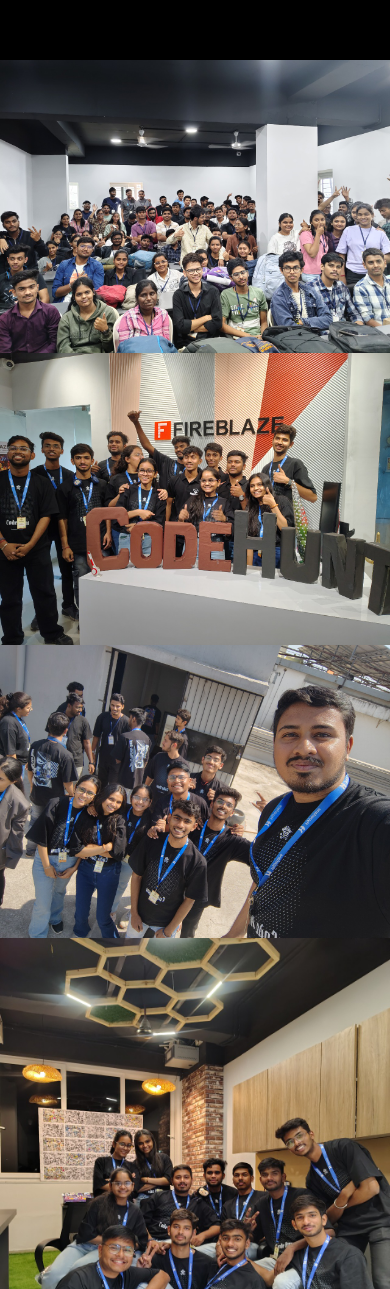
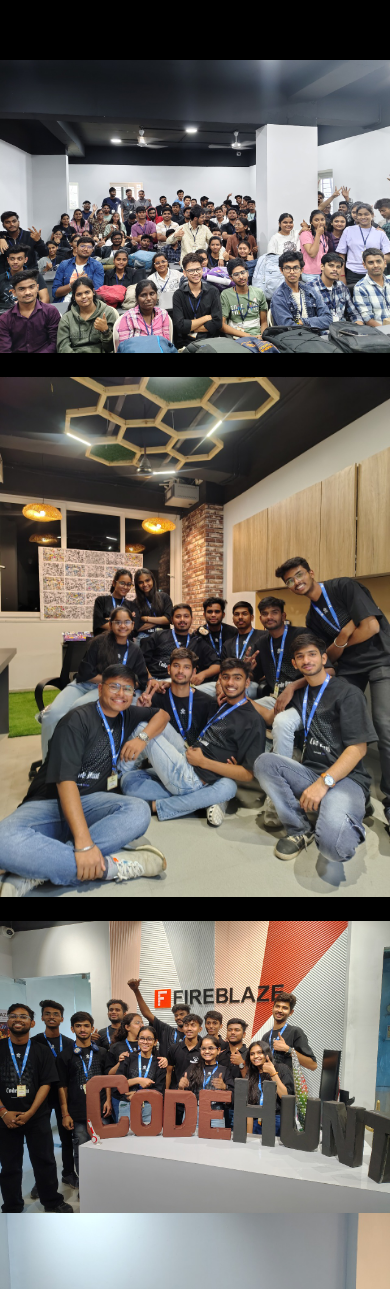
Before and after one commit to codetechie18/H4B-Main, a React (Vite) app: page /gallery in a window 390 px wide. Shown: the part 279-1568 px from the top of the page. Built offline with nearby package versions, Linux system fonts and the light colour scheme; a web font is replaced by a local one.

Commit message:
Gallary Responsive

```diff
--- a/src/Pages/Gallery.jsx
+++ b/src/Pages/Gallery.jsx
@@ -15,36 +15,41 @@
 
   const CornerBorderWrapper = ({ children }) => (
     <div className="relative">
-      <div className="relative p-1 rounded-lg overflow-hidden border border-white">
+      <div className="relative p-1 rounded-lg overflow-hidden border border-red">
         {children}
-        <div className="absolute top-0 left-0 w-4 h-4 border-t-2 border-l-2 border-green-500 z-20" />
-        <div className="absolute top-0 right-0 w-4 h-4 border-t-2 border-r-2 border-green-500 z-20" />
-        <div className="absolute bottom-0 left-0 w-4 h-4 border-b-2 border-l-2 border-green-500 z-20" />
-        <div className="absolute bottom-0 right-0 w-4 h-4 border-b-2 border-r-2 border-green-500 z-20" />
+        <div className="absolute top-0 left-0 w-3 h-3 sm:w-4 sm:h-4 border-t-2 border-l-2 border-green-500 z-20" />
+        <div className="absolute top-0 right-0 w-3 h-3 sm:w-4 sm:h-4 border-t-2 border-r-2 border-green-500 z-20" />
+        <div className="absolute bottom-0 left-0 w-3 h-3 sm:w-4 sm:h-4 border-b-2 border-l-2 border-green-500 z-20" />
+        <div className="absolute bottom-0 right-0 w-3 h-3 sm:w-4 sm:h-4 border-b-2 border-r-2 border-green-500 z-20" />
 
-        <div className="absolute top-0 left-0 w-4 h-4 border-t-2 border-l-2 border-white z-10" />
-        <div className="absolute top-0 right-0 w-4 h-4 border-t-2 border-r-2 border-white z-10" />
-        <div className="absolute bottom-0 left-0 w-4 h-4 border-b-2 border-l-2 border-white z-10" />
-        <div className="absolute bottom-0 right-0 w-4 h-4 border-b-2 border-r-2 border-white z-10" />
+        <div className="absolute top-0 left-0 w-3 h-3 sm:w-4 sm:h-4 border-t-2 border-l-2 border-white z-10" />
+        <div className="absolute top-0 right-0 w-3 h-3 sm:w-4 sm:h-4 border-t-2 border-r-2 border-white z-10" />
+        <div className="absolute bottom-0 left-0 w-3 h-3 sm:w-4 sm:h-4 border-b-2 border-l-2 border-white z-10" />
+        <div className="absolute bottom-0 right-0 w-3 h-3 sm:w-4 sm:h-4 border-b-2 border-r-2 border-white z-10" />
       </div>
     </div>
   );
 
   return (
-    <div className="relative min-h-screen bg-black text-white p-4 overflow-hidden">
-      <div className="text-center mb-8 mt-4">
+    <div className="relative min-h-screen bg-black text-white p-2 sm:p-4 overflow-hidden">
+      <div className="text-center mb-4 sm:mb-8 mt-2 sm:mt-4">
         <AnimatedTitle
           title="<b>Highlights</b>"
-          containerClass="mt-8 !text-black text-center reveal-element"
+          containerClass="mt-4 sm:mt-8 !text-black text-center reveal-element"
         />
       </div>
 
-      <div className="relative w-full mx-auto md:pl-24 px-2">
-        <div className="grid grid-cols-1 gap-6 md:grid-cols-12 md:grid-rows-5 md:gap-4">
-          {/* Card 1 */}
-          <div className="md:col-span-5">
+      <div className="relative w-full mx-auto px-1 sm:px-2 md:pl-6 lg:pl-12 xl:pl-24">
+        {/* Use CSS Grid with responsive adjustments, but maintain original layout */}
+        <div className="grid grid-cols-1 gap-4 sm:gap-5 md:gap-6
+                        sm:grid-cols-2
+                        md:grid-cols-6
+                        lg:grid-cols-12 lg:grid-rows-5">
+
+          {/* Card 1 - Image */}
+          <div className="sm:col-span-1 md:col-span-3 lg:col-span-5">
             <CornerBorderWrapper>
-              <div className="bg-white text-black font-bold text-xl flex justify-center items-center h-60">
+              <div className="bg-transperent text-black font-bold text-xl flex justify-center items-center h-40 sm:h-48 md:h-60">
                 <img
                   src="/img/img1.jpg"
                   alt="description"
@@ -54,10 +59,39 @@
             </CornerBorderWrapper>
           </div>
 
-          {/* Card 2 */}
-          <div className="md:col-span-5 md:col-start-4 md:row-start-2">
+          {/* Card 9 - Stats Card */}
+          <div className="sm:col-span-1 md:col-span-3 lg:col-span-3 lg:col-start-6 lg:row-start-1">
+            <div className="bg-transperent text-green-500 font-bold flex flex-col justify-center items-center h-32 sm:h-40 md:h-full py-4 sm:py-6 md:py-0">
+              <span className="text-3xl sm:text-4xl md:text-5xl lg:text-7xl font-extrabold">500+</span>
+              <span className="text-base sm:text-lg md:text-xl font-semibold mt-1">Hackers</span>
+            </div>
+          </div>
+
+          {/* Card 4 - Tall Image */}
+          <div className="sm:col-span-1 md:col-span-3 lg:col-span-3 lg:row-span-3 lg:col-start-9 lg:row-start-1">
             <CornerBorderWrapper>
-              <div className="bg-white text-black font-bold text-xl flex justify-center items-center h-60">
+              <div className="h-40 sm:h-48 md:h-full w-full">
+                <img
+                  src="/img/img4.jpg"
+                  alt="description"
+                  className="w-full h-full object-cover rounded-md"
+                />
+              </div>
+            </CornerBorderWrapper>
+          </div>
+
+          {/* Card 10 - Stats Card */}
+          <div className="sm:col-span-1 md:col-span-3 lg:col-span-3 lg:col-start-1 lg:row-start-2">
+            <div className="bg-transperent text-green-500 font-bold flex flex-col justify-center items-center h-32 sm:h-40 md:h-full py-4 sm:py-6 md:py-0">
+              <span className="text-3xl sm:text-4xl md:text-5xl lg:text-7xl font-extrabold">24+</span>
+              <span className="text-base sm:text-lg md:text-xl font-semibold mt-1">Hack Hours</span>
+            </div>
+          </div>
+
+          {/* Card 2 - Image */}
+          <div className="sm:col-span-1 md:col-span-3 lg:col-span-5 lg:col-start-4 lg:row-start-2">
+            <CornerBorderWrapper>
+              <div className="bg-transperent text-black font-bold text-xl flex justify-center items-center h-40 sm:h-48 md:h-60">
                 <img
                   src="/img/img2.jpg"
                   alt="description"
@@ -67,10 +101,31 @@
             </CornerBorderWrapper>
           </div>
 
-          {/* Card 3 */}
-          <div className="md:col-span-5 md:col-start-7 md:row-start-3">
+          {/* Card 6 - Tall Image */}
+          <div className="sm:col-span-1 md:col-span-2 lg:col-span-3 lg:row-span-3 lg:col-start-1 lg:row-start-3">
             <CornerBorderWrapper>
-              <div className="bg-white text-black font-bold text-xl flex justify-center items-center h-60">
+              <div className="bg-transperent text-black font-bold text-xl flex justify-center items-center h-40 sm:h-48 md:h-full">
+                <img
+                  src="/img/img6.jpg"
+                  alt="description"
+                  className="w-full h-full object-cover rounded-md"
+                />
+              </div>
+            </CornerBorderWrapper>
+          </div>
+
+          {/* Card 11 - Stats Card */}
+          <div className="sm:col-span-1 md:col-span-2 lg:col-span-3 lg:col-start-4 lg:row-start-3">
+            <div className="bg-transperent text-green-500 font-bold flex flex-col justify-center items-center h-32 sm:h-40 md:h-full py-4 sm:py-6 md:py-0">
+              <span className="text-3xl sm:text-4xl md:text-5xl lg:text-7xl font-extrabold">24+</span>
+              <span className="text-base sm:text-lg md:text-xl font-semibold mt-1">Hack Hours</span>
+            </div>
+          </div>
+
+          {/* Card 3 - Image */}
+          <div className="sm:col-span-1 md:col-span-2 lg:col-span-5 lg:col-start-7 lg:row-start-3">
+            <CornerBorderWrapper>
+              <div className="bg-transperent text-black font-bold text-xl flex justify-center items-center h-40 sm:h-48 md:h-60">
                 <img
                   src="/img/img3.jpg"
                   alt="description"
@@ -80,12 +135,20 @@
             </CornerBorderWrapper>
           </div>
 
-          {/* Card 4 */}
-          <div className="md:col-span-3 md:row-span-3 md:col-start-9 md:row-start-1 h-full">
+          {/* Card 12 - Stats Card */}
+          <div className="sm:col-span-1 md:col-span-3 lg:col-span-2 lg:row-span-3 lg:col-start-9 lg:row-start-3">
+            <div className="bg-transperent text-green-600 font-bold flex flex-col justify-center items-center h-32 sm:h-40 md:h-full py-4 sm:py-6 md:py-0">
+              <span className="text-3xl sm:text-4xl md:text-5xl lg:text-7xl font-extrabold">50+</span>
+              <span className="text-base sm:text-lg md:text-xl font-semibold mt-1">Partners</span>
+            </div>
+          </div>
+
+          {/* Card 7 - Image */}
+          <div className="sm:col-span-1 md:col-span-3 lg:col-span-4 lg:row-span-2 lg:col-start-1 lg:row-start-5">
             <CornerBorderWrapper>
-              <div className="h-full w-full">
+              <div className="bg-transperent text-black font-bold text-xl flex justify-center items-center h-40 sm:h-48 md:h-60">
                 <img
-                  src="/img/img4.jpg"
+                  src="/img/game1.jpg"
                   alt="description"
                   className="w-full h-full object-cover rounded-md"
                 />
@@ -93,10 +156,20 @@
             </CornerBorderWrapper>
           </div>
 
-          {/* Card 5 */}
-          <div className="md:col-span-5 md:row-span-2 md:col-start-4 md:row-start-4">
+          {/* Card 13 - Stats Card */}
+          <div className="sm:col-span-1 md:col-span-3 lg:col-span-2 lg:row-span-2 lg:col-start-5 lg:row-start-4">
+            <div className="bg-transperent text-green-600 font-bold flex flex-col justify-center items-center h-32 sm:h-40 md:h-full py-4 sm:py-6 md:py-0">
+              <span className="text-3xl sm:text-4xl md:text-5xl lg:text-7xl font-extrabold">10+</span>
+              <span className="text-base sm:text-lg md:text-xl font-semibold mt-1 text-center">
+                Successful Events
+              </span>
+            </div>
+          </div>
+
+          {/* Card 5 - Image */}
+          <div className="sm:col-span-1 md:col-span-3 lg:col-span-5 lg:row-span-2 lg:col-start-4 lg:row-start-4">
             <CornerBorderWrapper>
-              <div className="bg-white text-black font-bold text-xl flex justify-center items-center h-60">
+              <div className="bg-transperent text-black font-bold text-xl flex justify-center items-center h-40 sm:h-48 md:h-60">
                 <img
                   src="/img/img5.jpg"
                   alt="description"
@@ -106,36 +179,10 @@
             </CornerBorderWrapper>
           </div>
 
-          {/* Card 6 */}
-          <div className="md:col-span-3 md:row-span-3 md:col-start-1 md:row-start-3">
+          {/* Card 8 - Image */}
+          <div className="sm:col-span-1 md:col-span-3 lg:col-span-5 lg:row-span-2 lg:col-start-7 lg:row-start-5">
             <CornerBorderWrapper>
-              <div className="bg-white text-black font-bold text-xl flex justify-center items-center h-full">
-                <img
-                  src="/img/img6.jpg"
-                  alt="description"
-                  className="w-full h-full object-cover rounded-md"
-                />
-              </div>
-            </CornerBorderWrapper>
-          </div>
-
-          {/* Card 7 */}
-          <div className="md:col-span-4 md:row-span-4 md:col-start-1 md:row-start-5">
-            <CornerBorderWrapper>
-              <div className="bg-white text-black font-bold text-xl flex justify-center items-center h-60">
-                <img
-                  src="/img/game1.jpg"
-                  alt="description"
-                  className="w-full h-full object-cover rounded-md"
-                />
-              </div>
-            </CornerBorderWrapper>
-          </div>
-
-          {/* Card 8 */}
-          <div className="md:col-span-5 md:row-span-2 md:col-start-7 md:row-start-5">
-            <CornerBorderWrapper>
-              <div className="bg-white text-black font-bold text-xl flex justify-center items-center h-60">
+              <div className="bg-transperent text-black font-bold text-xl flex justify-center items-center h-40 sm:h-48 md:h-60">
                 <img
                   src="/img/workshop1.jpg"
                   alt="description"
@@ -144,59 +191,11 @@
               </div>
             </CornerBorderWrapper>
           </div>
-
-          {/* Card 9 */}
-          <div className="md:col-span-3 md:col-start-6 md:row-start-1">
-            <div className="bg-transperent text-green-500 font-bold flex flex-col justify-center items-center h-full py-8 md:py-0">
-              <span className="text-5xl md:text-7xl font-extrabold">500+</span>
-              <span className="text-xl font-semibold mt-1">Hackers</span>
-            </div>
-          </div>
-
-          {/* Card 10 */}
-          <div className="md:col-span-3 md:col-start-1 md:row-start-2">
-            <div className="bg-transperent text-black font-bold text-xl flex justify-center items-center h-full">
-              <div className="bg-transperent text-green-500 font-bold flex flex-col justify-center items-center h-full py-8 md:py-0">
-                <span className="text-5xl md:text-7xl font-extrabold">24+</span>
-                <span className="text-xl font-semibold mt-1">Hack Hours</span>
-              </div>
-            </div>
-          </div>
-
-          {/* Card 11 */}
-          <div className="md:col-span-3 md:col-start-4 md:row-start-3">
-            <div className="bg-transperent text-black font-bold text-xl flex justify-center items-center h-full">
-              <div className="bg-transperent text-green-500 font-bold flex flex-col justify-center items-center h-full py-8 md:py-0">
-                <span className="text-5xl md:text-7xl font-extrabold">24+</span>
-                <span className="text-xl font-semibold mt-1">Hack Hours</span>
-              </div>
-            </div>
-          </div>
-
-          {/* Card 12 */}
-          <div className="md:col-span-2 md:row-span-3 md:col-start-9 md:row-start-3">
-            <div className="bg-transperent text-green-600 font-bold text-xl flex justify-center items-center h-full py-8 md:py-0">
-              <div className="flex flex-col justify-center items-center">
-                <span className="text-5xl md:text-7xl font-extrabold">50+</span>
-                <span className="text-xl font-semibold mt-1">Partners</span>
-              </div>
-            </div>
-          </div>
-
-          {/* Card 13 */}
-          <div className="md:col-span-2 md:row-span-5 md:col-start-5 md:row-start-5">
-            <div className="bg-transperent text-green-600 font-bold text-xl flex justify-center items-center h-full py-8 md:py-0">
-              <div className="flex flex-col justify-center items-center">
-                <span className="text-5xl md:text-7xl font-extrabold">10+</span>
-                <span className="text-xl font-semibold mt-1">
-                  Successful Events
-                </span>
-              </div>
-            </div>
-          </div>
         </div>
       </div>
-      <Footer />
+      <div className="mt-8 sm:mt-12">
+        <Footer />
+      </div>
     </div>
   );
 }
```
